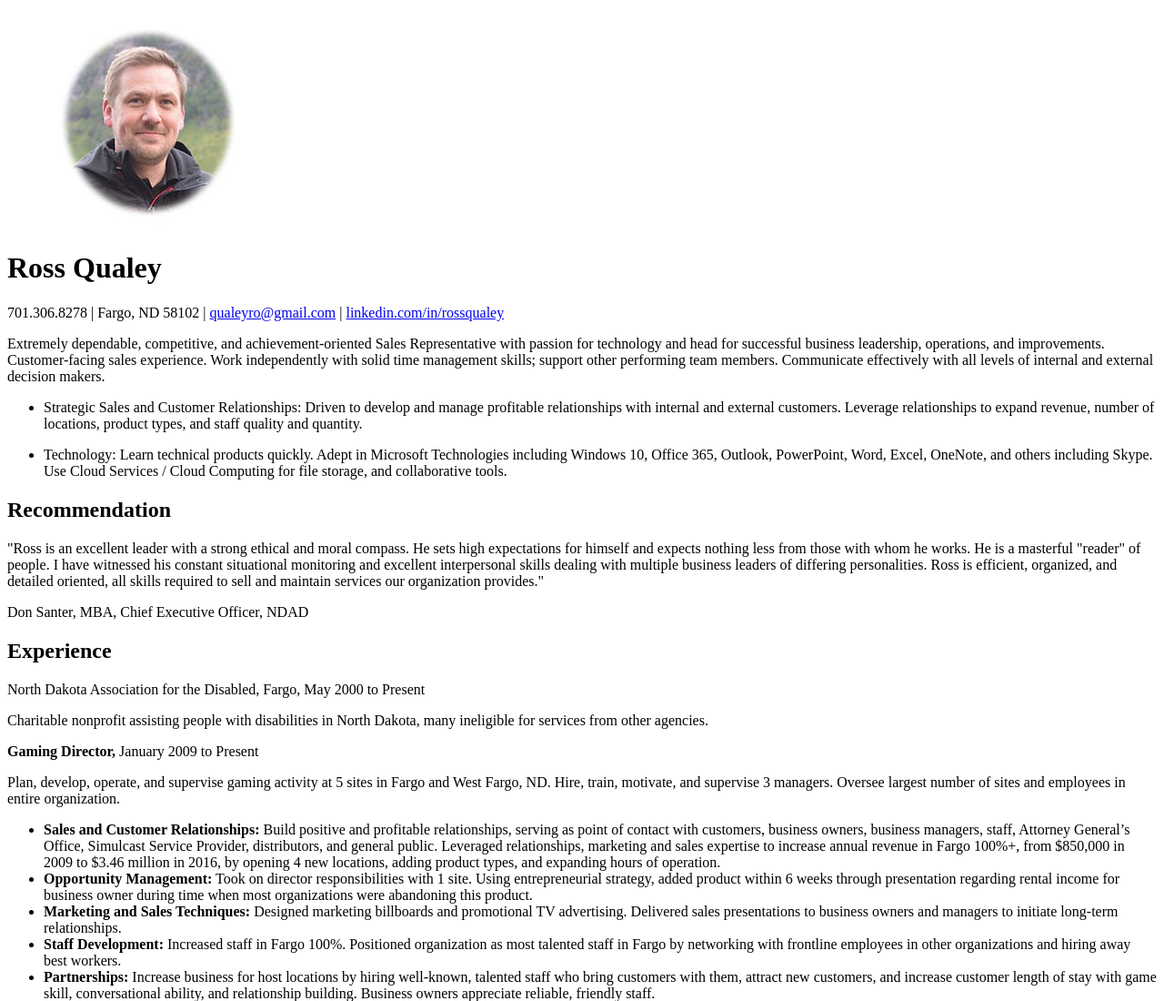
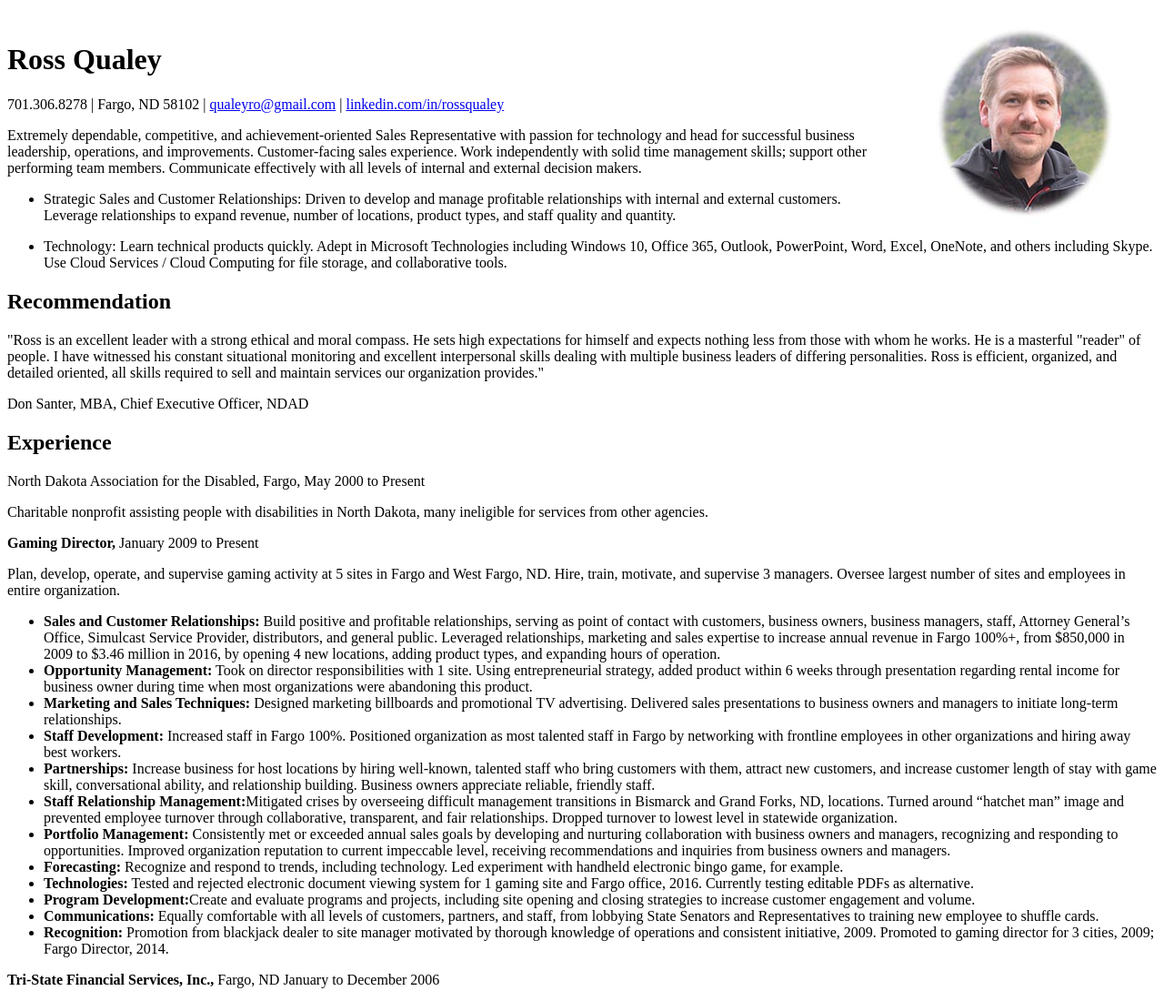
Before and after one commit to qualey/qualey.github.io, a plain HTML site: page index.html in a window 1280 px wide. Shown: the top 1100 px of the page at 91% size. Drawn offline with Linux system fonts and the light colour scheme.

Commit message:
Update style.css

```diff
--- a/style.css
+++ b/style.css
@@ -5,3 +5,6 @@ body {
 p {
   color: black;
 }
+img {
+  float: right;
+}
```
